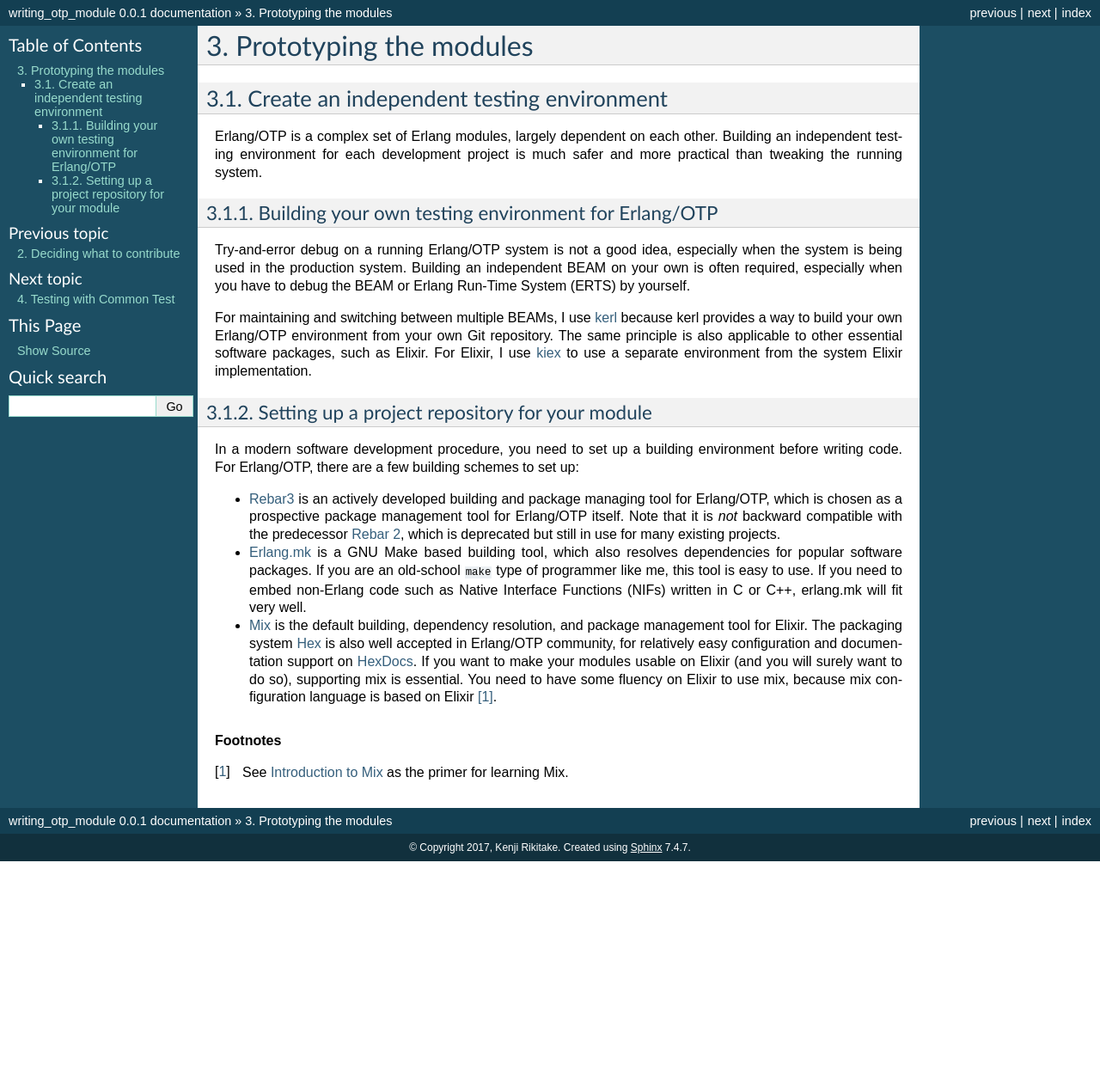
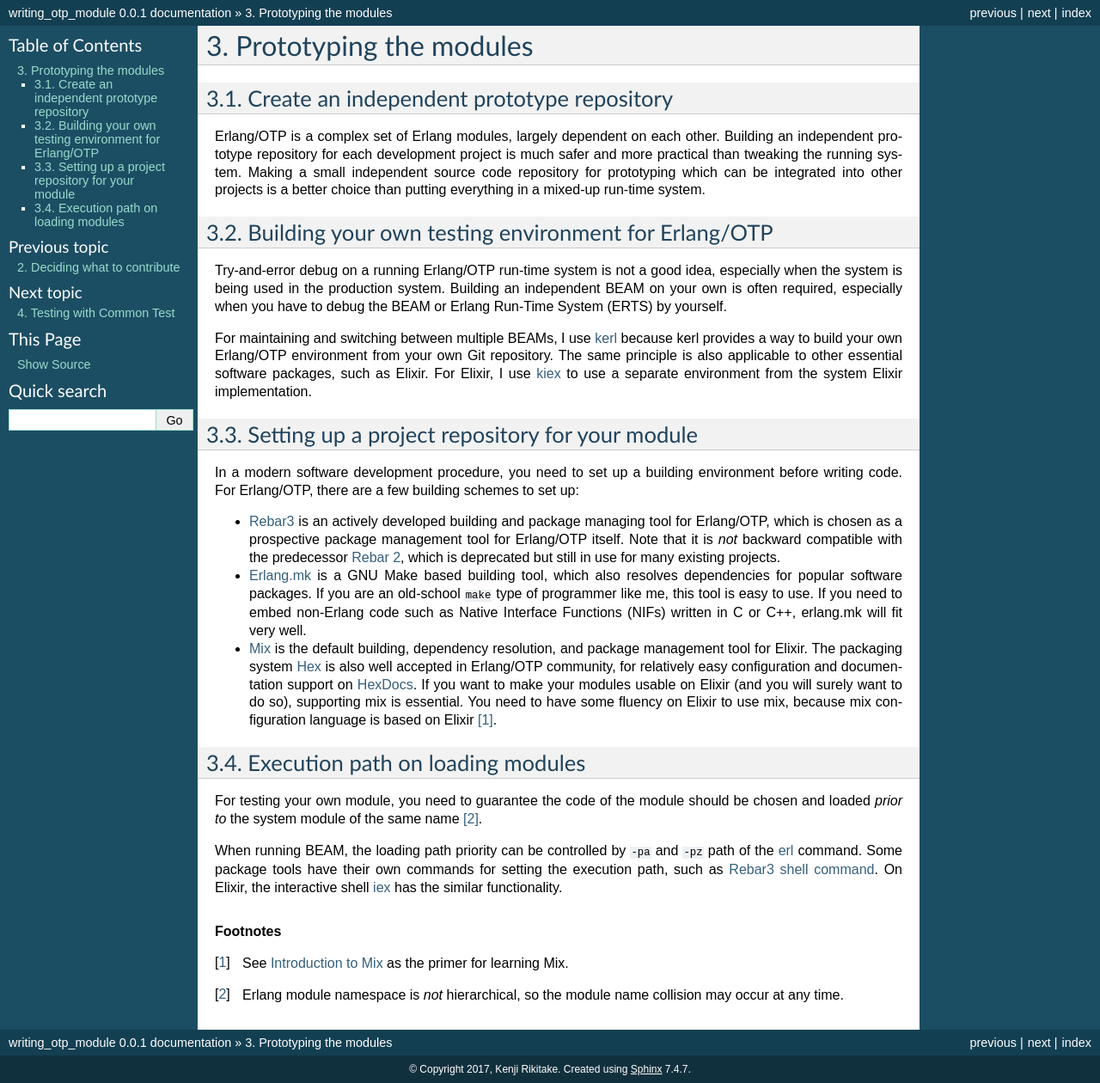
Before and after one commit to jj1bdx/writing-otp-modules, a Sphinx documentation site: the page built from draft/source/prototype-module.rst, in a window 1280 px wide. Shown: the whole page at 86% size. Built offline with Sphinx 7.4.7, drawn with Linux system fonts in a browser that asks for light colours; before the commit the page ends 1002 px from its top, so only the background shows below that.

Commit message:
source/prototype-module.rst: more to go...

```diff
--- a/draft/source/prototype-module.rst
+++ b/draft/source/prototype-module.rst
@@ -1,19 +1,21 @@
 Prototyping the modules
 =======================
 
-Create an independent testing environment
------------------------------------------
+Create an independent prototype repository
+------------------------------------------
 
 Erlang/OTP is a complex set of Erlang modules, largely dependent on each
-other. Building an independent testing environment for each development
+other. Building an independent prototype repository for each development
 project is much safer and more practical than tweaking the running
-system.
+system. Making a small independent source code repository for
+prototyping which can be integrated into other projects is a better
+choice than putting everything in a mixed-up run-time system.
 
 Building your own testing environment for Erlang/OTP
-^^^^^^^^^^^^^^^^^^^^^^^^^^^^^^^^^^^^^^^^^^^^^^^^^^^^
+----------------------------------------------------
 
-Try-and-error debug on a running Erlang/OTP system is not a good idea,
-especially when the system is being used in the production
+Try-and-error debug on a running Erlang/OTP run-time system is not a
+good idea, especially when the system is being used in the production
 system. Building an independent BEAM on your own is often required,
 especially when you have to debug the BEAM or Erlang Run-Time System
 (ERTS) by yourself.
@@ -26,7 +28,7 @@ as Elixir. For Elixir, I use `kiex <https://github.com/taylor/kiex>`_ to
 use a separate environment from the system Elixir implementation.
 
 Setting up a project repository for your module
-^^^^^^^^^^^^^^^^^^^^^^^^^^^^^^^^^^^^^^^^^^^^^^^
+-----------------------------------------------
 
 In a modern software development procedure, you need to set up a
 building environment before writing code. For Erlang/OTP, there are a
@@ -54,9 +56,26 @@ few building schemes to set up:
   Elixir to use mix, because mix configuration language is based on
   Elixir [#proto1]_.
 
+Execution path on loading modules
+---------------------------------
+
+For testing your own module, you need to guarantee the code of the
+module should be chosen and loaded *prior to* the system module of the
+same name [#proto2]_.
+
+When running BEAM, the loading path priority can be controlled by
+``-pa`` and ``-pz`` path of the `erl
+<http://erlang.org/doc/man/erl.html>`_ command. Some package tools have
+their own commands for setting the execution path, such as `Rebar3 shell
+command <http://ferd.ca/rebar3-shell.html>`_. On Elixir, the interactive
+shell `iex <https://hexdocs.pm/iex/IEx.html>`_ has the similar
+functionality.
 
 .. Rubric:: Footnotes
 
 .. [#proto1] See `Introduction to Mix
              <http://elixir-lang.org/getting-started/mix-otp/introduction-to-mix.html>`_
              as the primer for learning Mix.
+
+.. [#proto2] Erlang module namespace is *not* hierarchical, so the
+             module name collision may occur at any time.
```
